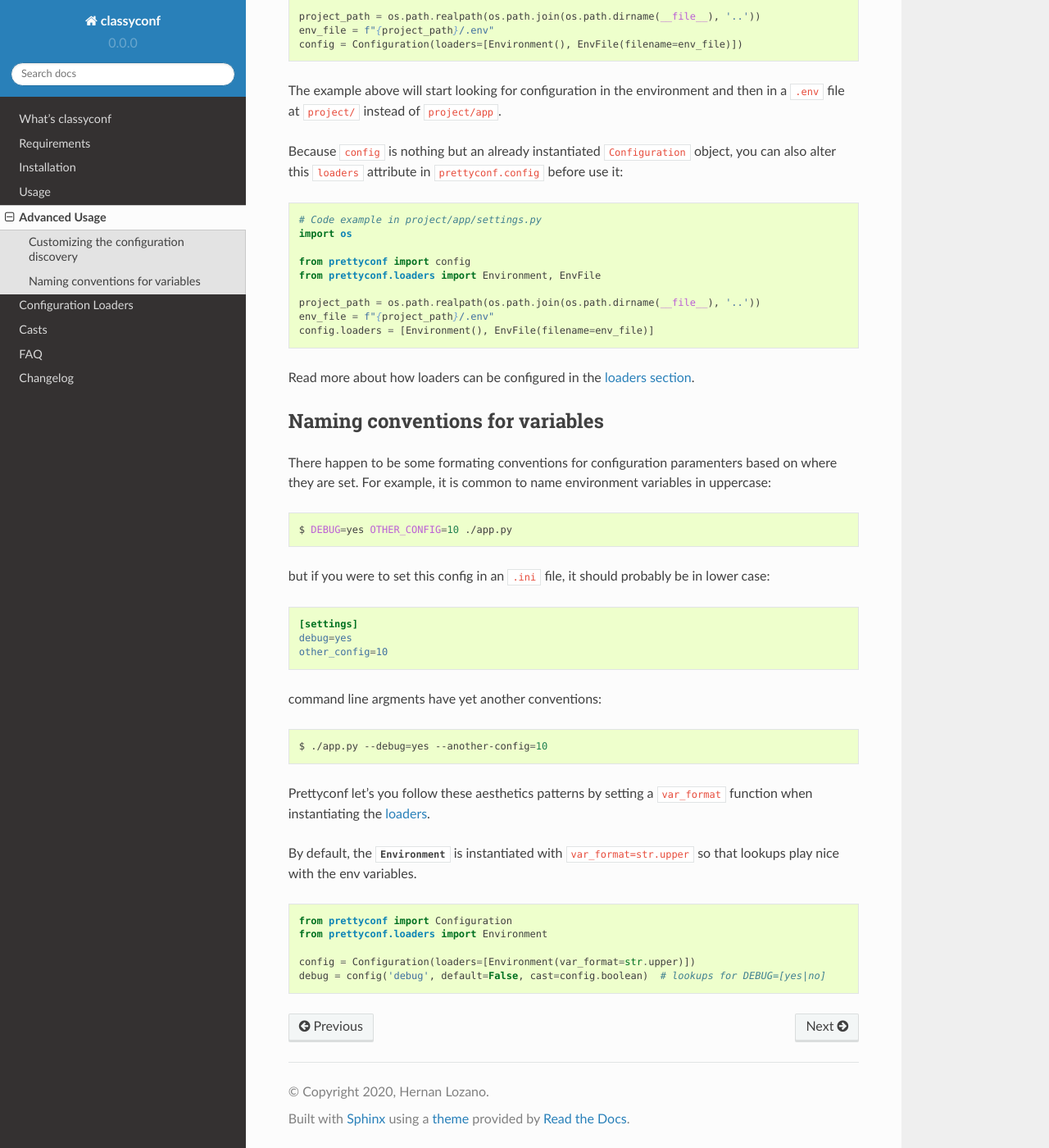
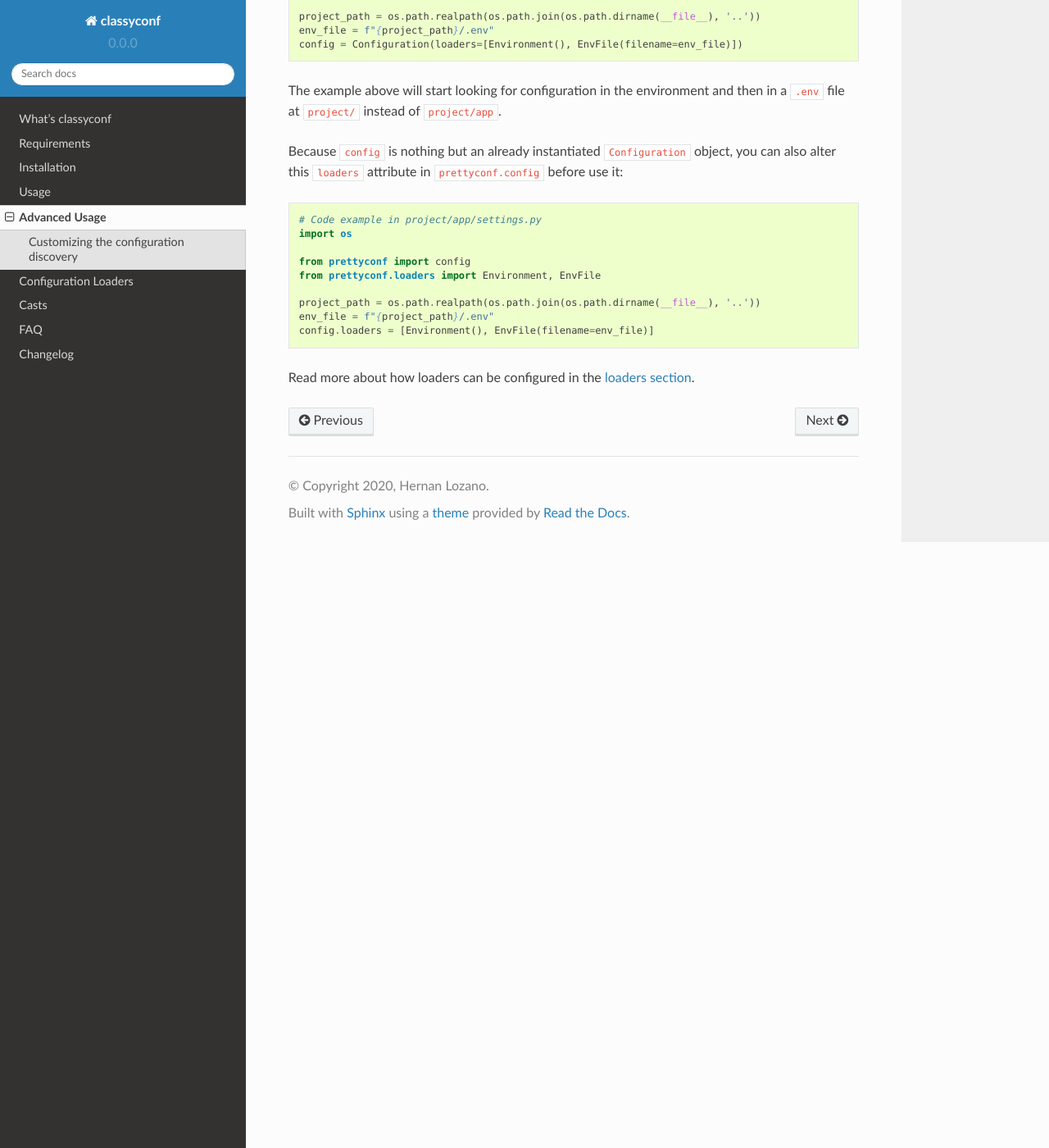
Before and after one commit to hernantz/classyconf, a Sphinx documentation site: the page built from docs/source/advanced.rst, in a window 1280 px wide and 1400 px high, scrolled down 1047 px. Shown: the whole window at 82% size. Built offline with Sphinx 7.4.7 and the Read the Docs theme 2.0.0, drawn with Linux system fonts in a browser that asks for light colours.

Commit message:
Improved loaders docs

```diff
--- a/docs/source/advanced.rst
+++ b/docs/source/advanced.rst
@@ -74,46 +74,3 @@
     config.loaders = [Environment(), EnvFile(filename=env_file)]
 
 Read more about how loaders can be configured in the :doc:`loaders section<loaders>`.
-
-.. _variable-naming:
-
-Naming conventions for variables
-++++++++++++++++++++++++++++++++
-
-There happen to be some formating conventions for configuration paramenters
-based on where they are set. For example, it is common to name environment
-variables in uppercase:
-
-.. code-block:: sh
-
-    $ DEBUG=yes OTHER_CONFIG=10 ./app.py
-
-but if you were to set this config in an ``.ini`` file, it should probably be
-in lower case:
-
-.. code-block:: ini
-
-    [settings]
-    debug=yes
-    other_config=10
-
-command line argments have yet another conventions:
-
-.. code-block:: sh
-
-    $ ./app.py --debug=yes --another-config=10
-
-Prettyconf let's you follow these aesthetics patterns by setting a
-``var_format`` function when instantiating the :doc:`loaders<loaders>`.
-
-By default, the :py:class:`Environment<prettyconf.loaders.Environment>` is
-instantiated with ``var_format=str.upper`` so that lookups play nice with the
-env variables.
-
-.. code-block:: python
-
-    from prettyconf import Configuration
-    from prettyconf.loaders import Environment
-
-    config = Configuration(loaders=[Environment(var_format=str.upper)])
-    debug = config('debug', default=False, cast=config.boolean)  # lookups for DEBUG=[yes|no]
--- a/docs/source/usage.rst
+++ b/docs/source/usage.rst
@@ -69,6 +69,11 @@
     discovery works. Find out more at :ref:`discovery-customization`.
 
 
+.. seealso::
+    Some loaders include a ``var_format`` callable argument, see
+    :ref:`variable-naming` to read more about it's purpose.
+
+.. code-block:: python
 
     environments = {
         "production": ("spam", "eggs"),
```
Also changed, not shown: docs/source/loaders.rst (+71 -4 lines).
